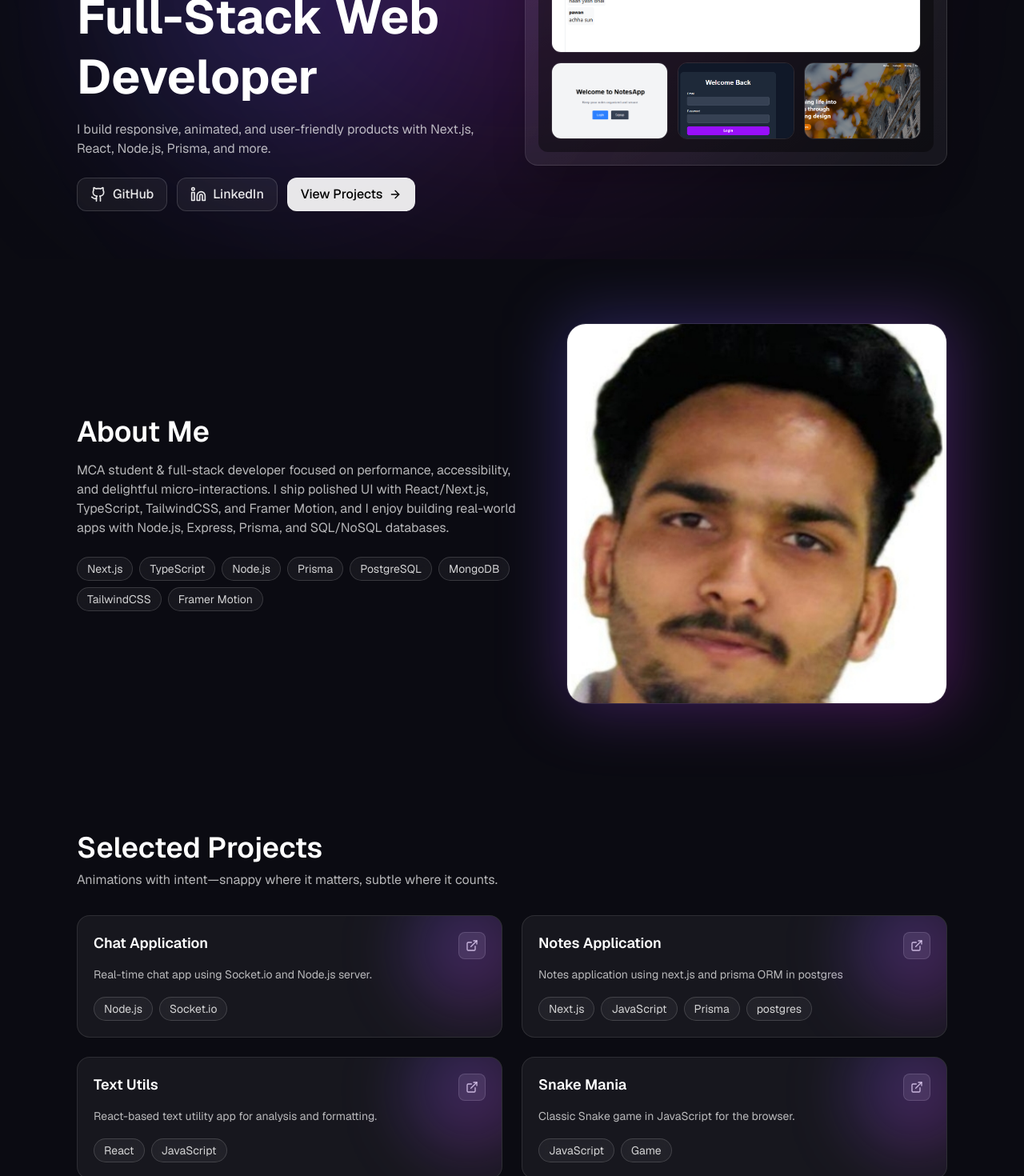
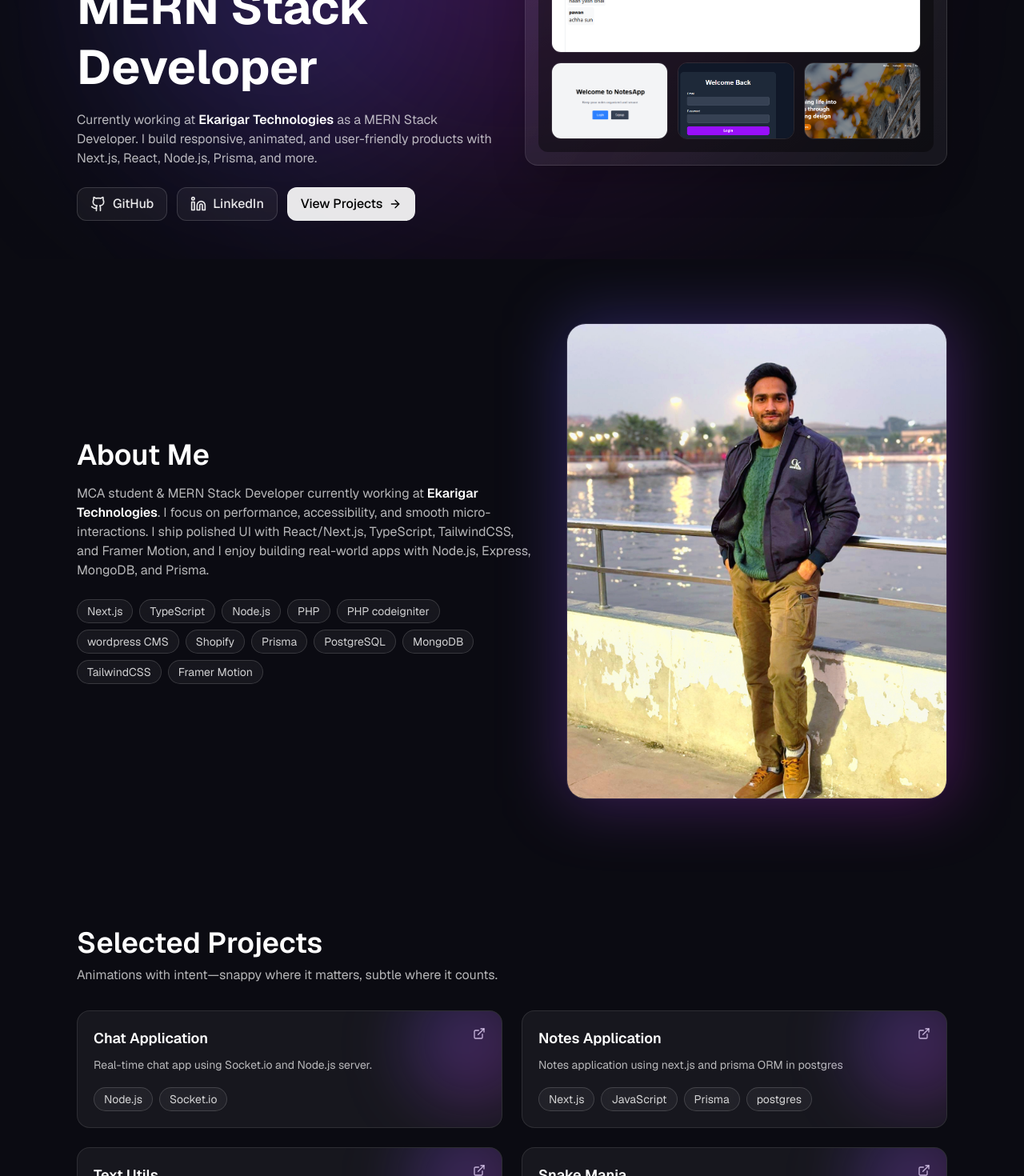
Before and after one commit to yashmevat/portfolio, a Next.js app: page / in a window 1280 px wide. Shown: the part 380-1850 px from the top of the page at 80% size. Built offline with nearby package versions, Linux system fonts and the light colour scheme.

Commit message:
latest commit

```diff
--- a/src/app/page.tsx
+++ b/src/app/page.tsx
@@ -21,7 +21,7 @@ const EMAIL = "yashmevat16@gmail.com";
 
 // Put these files in `/public`
 const RESUME_LINK = "/YashResume2025.pdf";
-const PROFILE_IMAGE = "/profile.jpg";
+const PROFILE_IMAGE = "/profile2.jpg";
 
 // ====== Motion Variants / Helpers ======
 const fadeInUp = {
@@ -98,8 +98,7 @@ function Navbar() {
 
   return (
     <div
-      className={`fixed inset-x-0 top-0 z-50 transition-all ${
-        scrolled ? "backdrop-blur bg-black/30" : "bg-transparent"
+      className={`fixed inset-x-0 top-0 z-50 transition-all ${scrolled ? "backdrop-blur bg-black/30" : "bg-transparent"
         }`}
     >
       <div className="mx-auto flex w-full max-w-6xl items-center justify-between px-4 py-3 md:px-8">
@@ -221,16 +220,17 @@ function Hero() {
               <span className="bg-gradient-to-r from-indigo-300 to-fuchsia-300 bg-clip-text text-transparent">
                 MCA Student
               </span>{" "}
-              & Full-Stack Web Developer
+              & MERN Stack Developer
             </motion.h1>
 
             <motion.p
               variants={fadeInUp}
               className="mt-4 max-w-xl text-white/70"
             >
-              I build responsive, animated, and user-friendly products with
-              Next.js, React, Node.js, Prisma, and more.
+              Currently working at <span className="font-semibold text-white">Ekarigar Technologies</span> as a MERN Stack Developer.
+              I build responsive, animated, and user-friendly products with Next.js, React, Node.js, Prisma, and more.
             </motion.p>
+
 
             <motion.div
               variants={fadeInUp}
@@ -372,17 +372,22 @@ function About() {
             About Me
           </h2>
           <p className="mt-4 max-w-2xl text-white/70">
-            MCA student & full-stack developer focused on performance,
-            accessibility, and delightful micro-interactions. I ship polished UI
-            with React/Next.js, TypeScript, TailwindCSS, and Framer Motion, and
-            I enjoy building real-world apps with Node.js, Express, Prisma, and
-            SQL/NoSQL databases.
+            MCA student & MERN Stack Developer currently working at
+            <span className="font-semibold text-white"> Ekarigar Technologies</span>.
+            I focus on performance, accessibility, and smooth micro-interactions.
+            I ship polished UI with React/Next.js, TypeScript, TailwindCSS, and Framer Motion,
+            and I enjoy building real-world apps with Node.js, Express, MongoDB, and Prisma.
           </p>
+
           <div className="mt-6 flex flex-wrap gap-2">
             {[
               "Next.js",
               "TypeScript",
               "Node.js",
+              "PHP",
+              "PHP codeigniter",
+              "wordpress CMS",
+              "Shopify",
               "Prisma",
               "PostgreSQL",
               "MongoDB",
@@ -399,7 +404,7 @@ function About() {
           <img
             src={PROFILE_IMAGE}
             alt={`${YOUR_NAME} portrait`}
-            className="relative aspect-[1/1] w-full rounded-3xl border border-white/10 object-cover"
+            className="relative aspect-[4/5] w-full  rounded-3xl border border-white/10 object-cover"
           />
         </motion.div>
       </motion.div>
@@ -436,10 +441,17 @@ const PROJECTS = [
   {
     title: "Email Verification System",
     desc: "Email Verification System in next js and nextauth with proper verification using nodemailer and forgot password functionality as well",
-    tags: ["next.js", "nodemailer", "JavaScript", "nextauth"],
+    tags: ["Next.js", "Nodemailer", "JavaScript", "NextAuth"],
     link: "https://nextauth-two-iota.vercel.app/login",
   },
+  {
+    title: "Workforce Reporting System",
+    desc: "Enterprise workforce reporting system developed at Ekarigar Technologies. Includes daily reports with AI-generated summaries, manager approval workflows, weekly report submissions, and automated notifications.",
+    tags: ["Next.js", "Node.js", "MongoDB", "Cloudinary", "Multer"],
+    link: "https://diamondraja.com/vis",
+  },
 ];
+
 
 function Projects() {
   return (
@@ -456,48 +468,48 @@ function Projects() {
     >
       Selected Projects
     </motion.h2>
+
     <motion.p
       variants={fadeInUp}
       className="mt-2 max-w-2xl text-white/70"
     >
-          Animations with intent—snappy where it matters, subtle where it
-          counts.
+      Animations with intent—snappy where it matters, subtle where it counts.
     </motion.p>
 
     <div className="mt-8 grid gap-6 sm:grid-cols-2">
       {PROJECTS.map((p) => (
-            <motion.article
+        <motion.a
           key={p.title}
-              variants={fadeInUp}
-              whileHover={{ y: -6 }}
-              className="group relative overflow-hidden rounded-2xl border border-white/10 bg-white/5 p-5"
-            >
-              <div className="absolute -right-10 -top-10 h-40 w-40 rounded-full bg-gradient-to-br from-indigo-500/25 to-fuchsia-500/25 blur-2xl transition group-hover:scale-125" />
-              <div className="flex items-start justify-between gap-3">
-                <h3 className="text-lg font-semibold text-white">{p.title}</h3>
-                <a
           href={p.link}
           target="_blank"
           rel="noreferrer"
-                  className="rounded-lg border border-white/15 bg-white/10 p-2 text-white/80 transition hover:bg-white/20"
-                  aria-label="Open"
+          variants={fadeInUp}
+          whileHover={{ y: -6, scale: 1.02 }}
+          className="group relative overflow-hidden rounded-2xl border border-white/10 bg-white/5 p-5 cursor-pointer block transition"
         >
-                  <ExternalLink className="h-4 w-4" />
-                </a>
+          {/* Glow background */}
+          <div className="absolute -right-10 -top-10 h-40 w-40 rounded-full bg-gradient-to-br from-indigo-500/25 to-fuchsia-500/25 blur-2xl transition group-hover:scale-125" />
+
+          <div className="flex items-start justify-between gap-3">
+            <h3 className="text-lg font-semibold text-white">{p.title}</h3>
+            <ExternalLink className="h-4 w-4 text-white/80 transition group-hover:text-white" />
           </div>
+
           <p className="mt-2 text-sm leading-relaxed text-white/70">
             {p.desc}
           </p>
+
           <div className="mt-4 flex flex-wrap gap-2">
             {p.tags.map((t) => (
               <Tag key={t}>{t}</Tag>
             ))}
           </div>
-            </motion.article>
+        </motion.a>
       ))}
     </div>
   </motion.div>
 </Section>
+
   );
 }
 
@@ -507,10 +519,12 @@ const SKILLS = [
   { name: "C/C++", level: 95 },
   { name: "React.js", level: 90 },
   { name: "Node.js", level: 88 },
+  { name: "Next.js", level: 90 },
   { name: "PHP with codeigniter", level: 85 },
   { name: "MongoDB", level: 85 },
   { name: "MySQL", level: 82 },
-  { name: "Next.js", level: 90 },
+  { name: "Wordpress CMS", level: 75 },
+  { name: "Shopify", level: 75 },
 ];
 
 function Skills() {
```
Also changed, not shown: public/profile2.jpg (added). Lines whose indentation alone changed are shown as unchanged.
